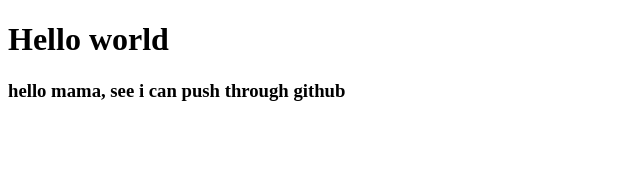
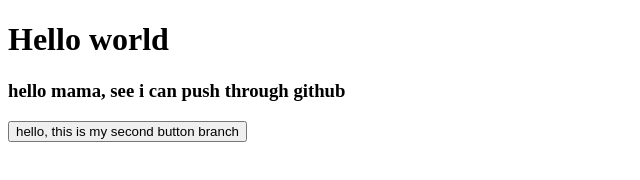
Before and after one commit to Shahinul-Islam/hello-world-basic-practice, a plain HTML site: page index.html in a window 1280 px wide. Shown: the whole page, without its empty margins (0-640 px from the left). Drawn offline with Linux system fonts and the light colour scheme.

Commit message:
this is second button

```diff
--- a/index.html
+++ b/index.html
@@ -9,5 +9,6 @@
 <body>
     <h1>Hello world</h1>
     <h3>hello mama, see i can push through github</h3>
+    <button>hello, this is my second button branch</button>
 </body>
 </html>
```
